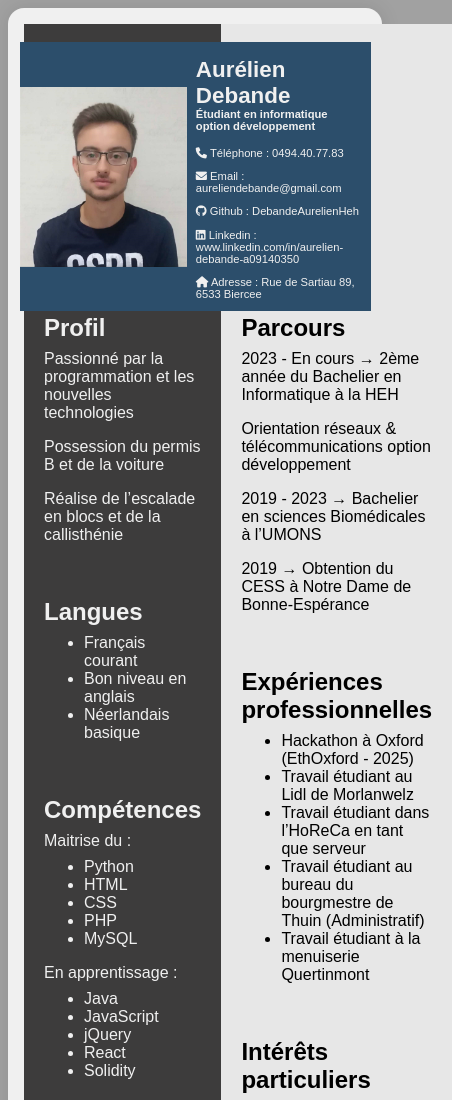
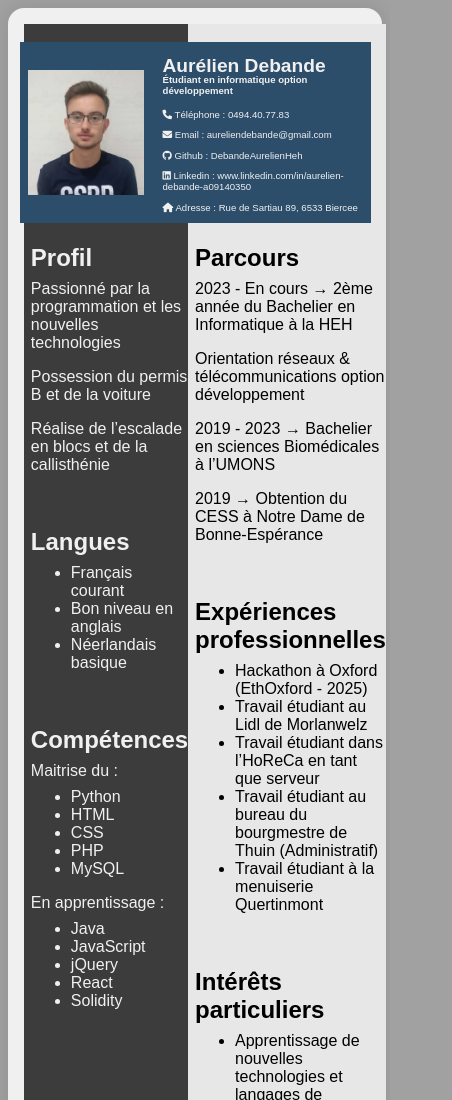
Before and after one commit to DebandeAurelienHeh/CV_DevWeb, a plain HTML site: page index.html in a window 390 px wide. Shown: the top 1100 px of the page, 452 px wide, since content can reach past the window. Drawn offline with Linux system fonts and the light colour scheme.

Commit message:
feat : txt + media query

```diff
--- a/style.css
+++ b/style.css
@@ -122,3 +122,23 @@ main {
         padding-top: 270px;
     }
 }
+
+@media screen and (max-width : 500px) {
+
+    #header {
+        font-size: 60%;
+
+    }
+    header img{
+        height: 125px;
+        margin: 0.5rem;
+    }
+
+    #left_column, #right_column {
+        padding-top: 200px;
+        padding-right: 0%;
+        padding-left: 2%;
+
+    }
+
+}
```
Also changed, not shown: infoJavaScript.txt (added).
